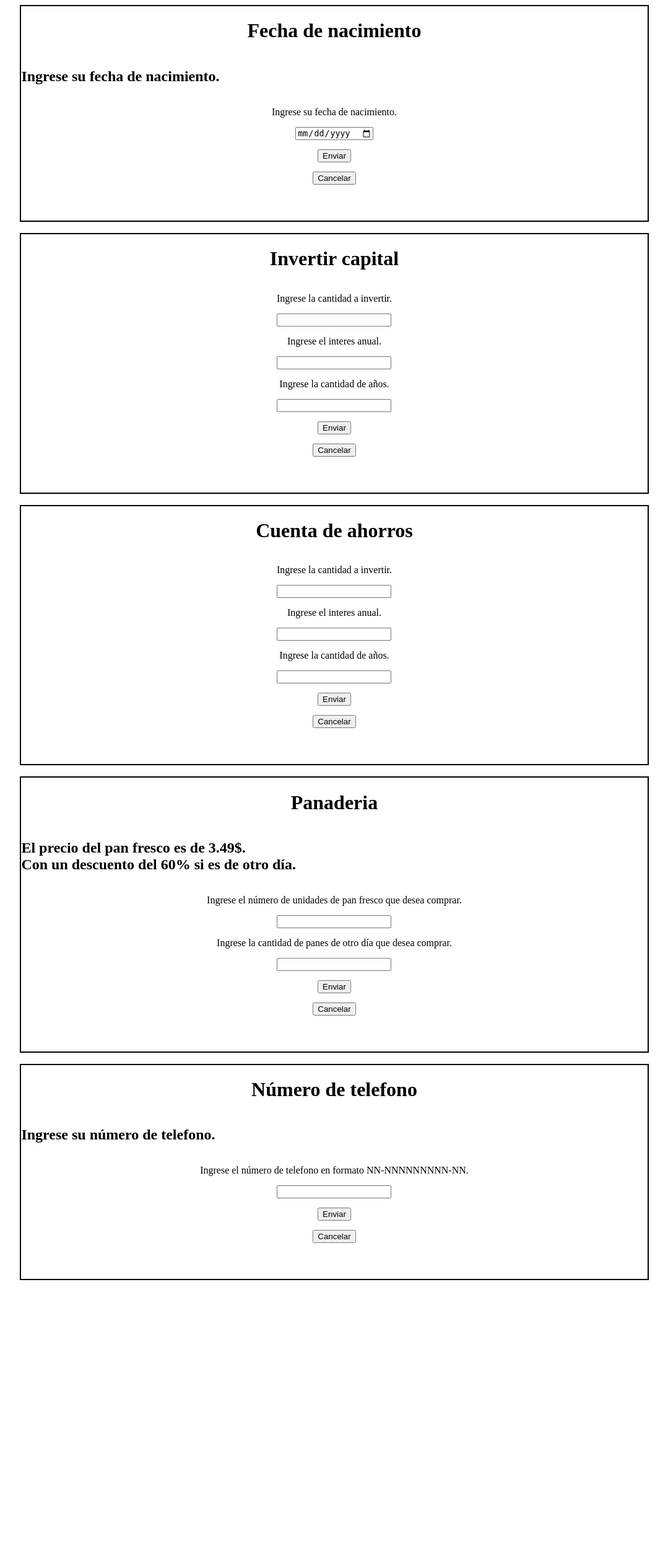
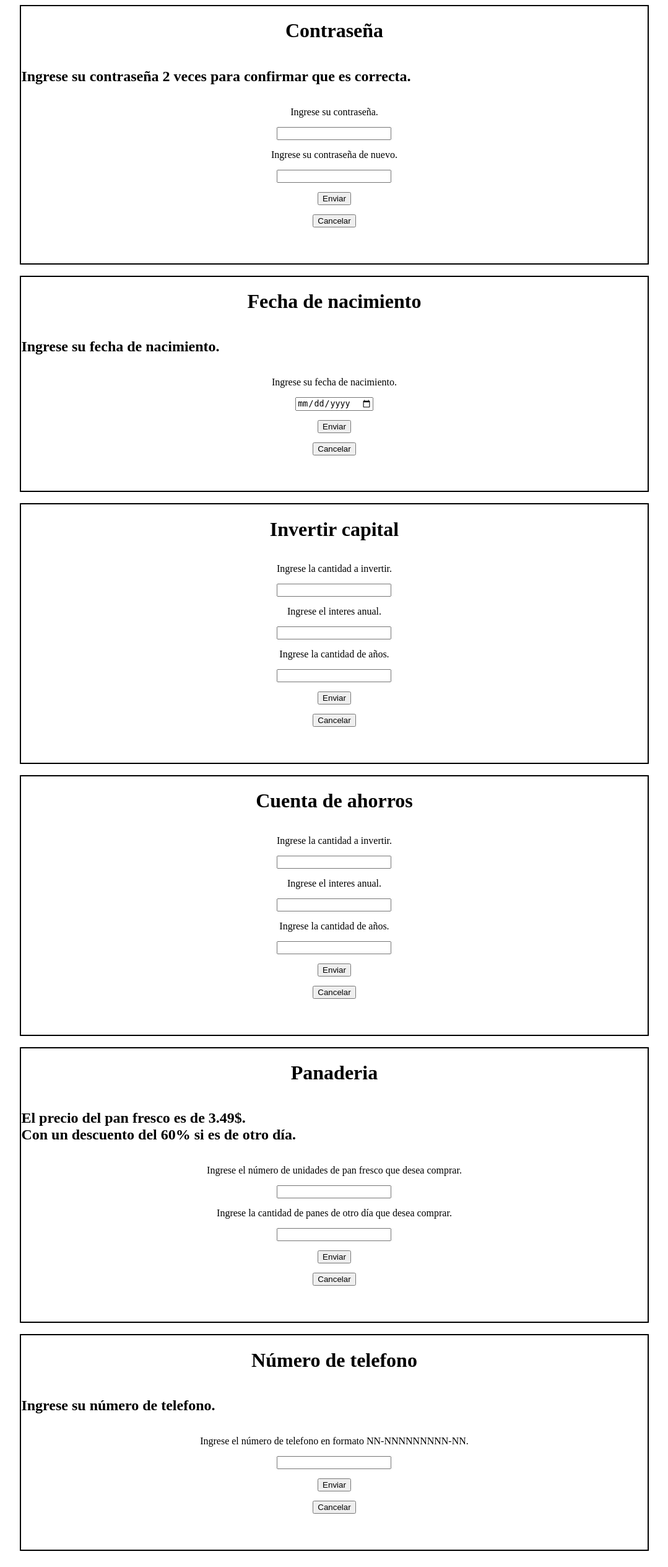
Before and after one commit to brianpr-pr/Aplicacion-Multidisciplinar, a PHP site: page / in a window 1280 px wide. Shown: the whole page at 62% size, without its empty margins (102-1181 px from the left). Before the commit the page ends 2066 px from the top, so only its background shows below. Run offline with PHP 8.4, Linux system fonts and the light colour scheme.

Commit message:
Tarea 6 finalizada. Todos los ejercicios finalizados. Ultimo commit

```diff
--- /dev/null
+++ b/componentes/contraseña.php
@@ -0,0 +1,44 @@
+<?php
+/* (iguales, mínimo 10 caracteres, con mayusculas y minusculas,
+algun numero y algun simbolo),
+imprima por pantalla si las contraseñas introducidas por
+el usuario coinciden y cumplen las caracteristicas.*/
+
+function validarContraseñas($contraseña, $contraseñaRepetida){
+    $respuesta = "";
+
+    if($contraseña !== $contraseñaRepetida){
+        $respuesta .= "<br>Las contraseñas deben de ser iguales.<br>";
+    }
+
+    if(strlen($contraseña) < 10
+    || strlen($contraseñaRepetida) < 10){
+        $respuesta .= "<br>Las contraseña debe de tener minimo 10 caracteres<br>";
+    }
+
+    if(!preg_match("/[a-z]{1,}/", $contraseña)
+        || !preg_match("/[a-z]{1,}/", $contraseñaRepetida) ){
+        $respuesta .= "<br>Las contraseña debe de tener letras minusculas<br>";
+    }
+
+    if(!preg_match("/[A-Z]{1,}/", $contraseña)
+        || !preg_match("/[A-Z]{1,}/", $contraseñaRepetida) ){
+        $respuesta .= "<br>Las contraseña debe de tener letras mayusculas<br>";
+    }
+
+    if(!preg_match("/[0-9]{1,}/", $contraseña)
+        || !preg_match("/[0-9]{1,}/", $contraseñaRepetida) ){
+        $respuesta .= "<br>Las contraseña debe de tener números<br>";
+    }
+
+    if(!preg_match("/[-_*?.]{1,}/", $contraseña)
+        || !preg_match("/[-_*?.]{1,}/", $contraseñaRepetida) ){
+        $respuesta .= "<br>Las contraseñas deben de tener alguno de los caracteres especiales: '_' '-' '*' '?' '.'<br>";
+    }
+
+    if($respuesta === ""){
+        $respuesta .= "Contraseñas son validas";
+    }
+
+    return $respuesta;
+}
--- a/componentes/test.php
+++ /dev/null
@@ -1 +0,0 @@
-<?php
--- a/index.php
+++ b/index.php
@@ -3,6 +3,7 @@ include "./componentes/datosFinancieros.php";
 include "./componentes/pan.php";
 include "./componentes/telefono.php";
 include "./componentes/fecha.php";
+include "./componentes/contraseña.php";
 include "./componentes/utilidades.php";
 ?>
 <!DOCTYPE html>
@@ -20,6 +21,7 @@ $outputCuentaAhorros = "";
 $outputPan = "";
 $outputTelefono = "";
 $outputEdad = "";
+$outputContraseña = "";
 
 if($_SERVER["REQUEST_METHOD"] === "POST"){
 
@@ -81,12 +83,33 @@ if($_SERVER["REQUEST_METHOD"] === "POST"){
             $outputTelefono .= $validacionResultados[1];
         }
     }
-}
 
+    if(isset($_POST['contraseña'], $_POST['contraseña'])){
+            $outputContraseña .= validarContraseñas($_POST['contraseña'], $_POST['contraseñaRepetida']);
+        }
+    }
 ?>
 
 
 <body>
+    <div class="div-app">
+        <h1>Contraseña</h1>
+        <h2>Ingrese su contraseña 2 veces para confirmar que es correcta.</h2>
+        <form method="POST">
+            <label for="contraseña" id="" class="">Ingrese su contraseña.</label>
+            <input type="password" id="contraseña" class="" name="contraseña"/>
+
+            <label for="contraseñaRepetida" id="" class="">Ingrese su contraseña de nuevo.</label>
+            <input type="password" id="contraseñaRepetida" class="" name="contraseñaRepetida"/>
+
+            <button type="submit" id="" class="">Enviar</button>
+            <button type="reset" id="" class="">Cancelar</button>
+        </form>
+        <br>
+        <h2><?php echo $outputContraseña; ?></h2>
+    </div>
+    <br>
+
     <div class="div-app">
         <h1>Fecha de nacimiento</h1>
         <h2>Ingrese su fecha de nacimiento.</h2>
```
